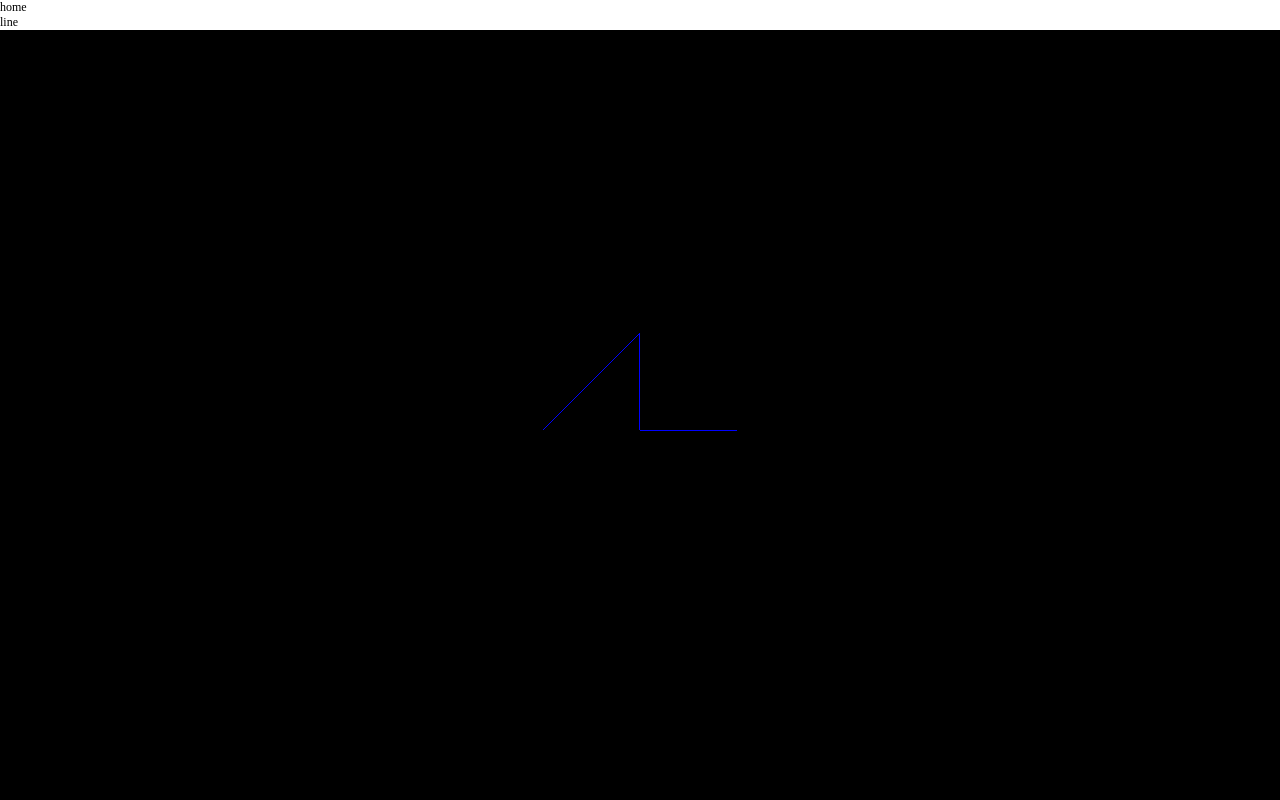
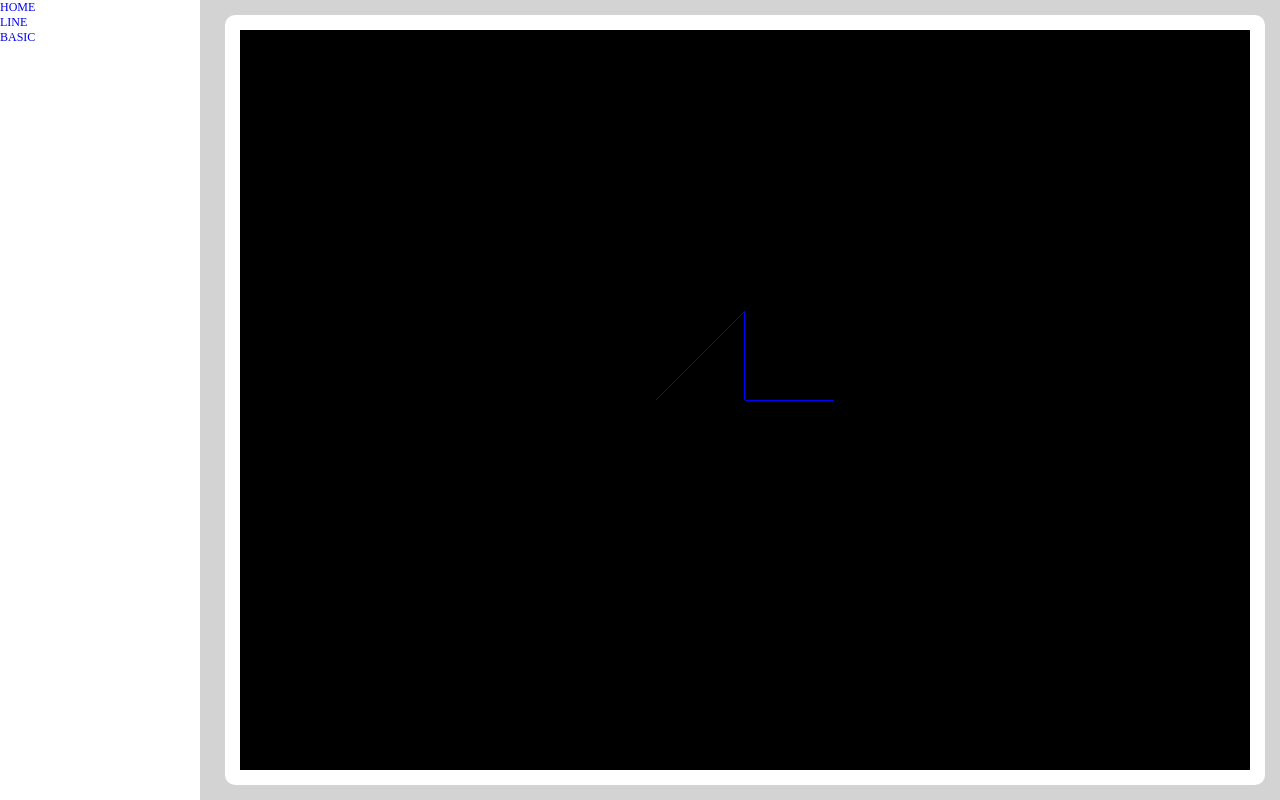
Before and after one commit to yueqjGithub/threeMission, a React (Vite) app: page /line in a window 1280 px wide. Shown: the top 800 px of the page. Built offline with nearby package versions, Linux system fonts and the light colour scheme; sample sign-in values are in the browser's storage.

Commit message:
卷了一点点

```diff
--- /dev/null
+++ b/src/layout/layout.module.scss
@@ -0,0 +1,14 @@
+.menuContainer {
+  width: 200px;
+}
+.contentContainer {
+  background: lightgrey;
+  padding: 15px 15px 15px 25px;
+  .contentOutlet {
+    background: white;
+    padding: 15px;
+    border-radius: 10px;
+    height: 100%;
+    overflow-y: scroll;
+  }
+}
--- /dev/null
+++ b/src/layout/pageLayout.tsx
@@ -0,0 +1,34 @@
+import { useEffect } from "react"
+import { Link, Outlet, useLocation, useNavigate } from "react-router-dom"
+import styles from './layout.module.scss'
+const PageLayout = () => {
+  const location = useLocation()
+  const navigate = useNavigate()
+  const { pathname } = location
+  useEffect(() => {
+    const token = localStorage.getItem('token')
+    if (!token && pathname !== '/login') {
+      navigate('/login', {
+        replace: true
+      })
+    }
+  }, [pathname])
+  return (
+    <div className="pageContainer flex-row flex-jst-btw flex-ali-center">
+      <div className={`${styles.menuContainer} full-height`}>
+        <ul>
+          <li><Link to={'/home'}>HOME</Link></li>
+          <li><Link to={'/line'}>LINE</Link></li>
+          <li><Link to={'/basic'}>BASIC</Link></li>
+        </ul>
+      </div>
+      <div className={`${styles.contentContainer} flex-1 full-height`}>
+        <div className={styles.contentOutlet}>
+        <Outlet></Outlet>
+        </div>
+      </div>
+    </div>
+  )
+}
+
+export default PageLayout
--- a/src/main.tsx
+++ b/src/main.tsx
@@ -3,7 +3,5 @@ import ReactDOM from 'react-dom/client'
 import App from './App'
 import './styles/global.scss'
 ReactDOM.createRoot(document.getElementById('root') as HTMLElement).render(
-  <React.StrictMode>
-    <App />
-  </React.StrictMode>,
+  <App />,
 )
--- /dev/null
+++ b/src/pages/Basic/index.tsx
@@ -0,0 +1,10 @@
+import { useRef } from "react"
+
+const BasicPage = () => {
+  const ref = useRef<HTMLDivElement>(null)
+  return (
+    <div className="full-width full-height" ref={ref}></div>
+  )
+}
+
+export default BasicPage
--- a/src/pages/Home/index.tsx
+++ b/src/pages/Home/index.tsx
@@ -2,10 +2,16 @@ import { useEffect, useRef } from 'react';
 import { BoxGeometry, Mesh, MeshBasicMaterial, PerspectiveCamera, Scene, WebGLRenderer } from 'three';
 const Home = () => {
   const ref = useRef<HTMLDivElement>(null)
+
+
+  useEffect(() => {
+    if (ref.current) {
       const scene = new Scene()
-  const camera = new PerspectiveCamera(75, window.innerWidth / window.innerHeight, 0.1, 1000)
+      const w = ref.current.clientWidth
+      const h = ref.current.clientHeight
+      const camera = new PerspectiveCamera(75, w / h, 0.1, 1000)
       const render = new WebGLRenderer()
-  render.setSize(window.innerWidth, window.innerHeight)
+      render.setSize(w, h)
 
       const geometry = new BoxGeometry( 1, 1, 1 );
       const material = new MeshBasicMaterial( { color: 0x00ff00 } );
@@ -20,15 +26,13 @@ const Home = () => {
         cube.rotation.y += 0.01;
         render.render( scene, camera );
       }
-
-  useEffect(() => {
-    if (ref.current) {
+      debugger
       ref.current.appendChild(render.domElement)
       animate()
     }
-  }, [ref.current])
+  }, [])
   return (
-    <div className="pageContainer" ref={ref}>
+    <div className="full-width full-height" ref={ref}>
 
     </div>
   )
--- a/src/pages/Line/index.tsx
+++ b/src/pages/Line/index.tsx
@@ -6,10 +6,12 @@ const LinePage = () => {
   useEffect(() => {
     if (ref.current) {
       const renderer = new THREE.WebGLRenderer();
-      renderer.setSize( window.innerWidth, window.innerHeight );
+      const w = ref.current.clientWidth
+      const h = ref.current.clientHeight
+      renderer.setSize( w, h );
 
 
-      const camera = new THREE.PerspectiveCamera( 45, window.innerWidth / window.innerHeight, 1, 500 );
+      const camera = new THREE.PerspectiveCamera( 45, w / h, 1, 500 );
       camera.position.set( 0, 0, 100 );
       camera.lookAt( 0, 0, 0 );
 
@@ -30,7 +32,7 @@ const LinePage = () => {
     }
   }, [ref])
   return (
-    <div ref={ref}></div>
+    <div ref={ref} className="full-width full-height"></div>
   )
 }
 
--- /dev/null
+++ b/src/pages/Login/index.tsx
@@ -0,0 +1,17 @@
+import { useNavigate } from "react-router";
+
+const LoginPage = () => {
+  const navigate = useNavigate()
+  const loginHandler = () => {
+    const token = Math.random().toString(16)
+    localStorage.setItem('token', token)
+    navigate('/')
+  }
+  return (
+    <div>
+      <button onClick={() => loginHandler()}>登录</button>
+    </div>
+  );
+};
+
+export default LoginPage
--- a/src/route/index.tsx
+++ b/src/route/index.tsx
@@ -1,38 +1,46 @@
 import { RouteObject, useRoutes, useNavigate } from "react-router";
 import Home from "../pages/Home";
 import LinePage from "../pages/Line";
-
-// 这其实是个layout
+import LoginPage from "../pages/Login";
+import PageLayout from "../layout/pageLayout";
+import Basic from "../pages/Basic";
 const routeList: RouteObject[] = [
   {
-    path: '/',
-    element: <Home />,
+    path: '/login',
+    element: <LoginPage />
   },
   {
-    path: '/line',
-    element: <LinePage></LinePage>
+    path: '/',
+    element: <PageLayout></PageLayout>,
+    children: [
+      {
+        path: 'home',
+        element: <Home />,
+      },
+      {
+        path: 'line',
+        element: <LinePage />
+      },
+      {
+        path: 'basic',
+        element: <Basic></Basic>
+      },
+      {
+        index: true,
+        element: <>THIS IS DEFAULT CONTENT</>
+      }
+    ]
+  },
+  {
+    path: '*',
+    element: <>THIS IS 404 PAGE</>
   }
 ]
 
+
 const RouteWarpper = () => {
   const Wrapper = useRoutes(routeList)
-  const navigate = useNavigate()
-  const to = (path: string) => {
-    navigate(path)
-  }
-  return (
-    <>
-      <div className="pageContainer flex-row flex-jst-start flex-ali-start">
-        <div className="menu">
-          <ul>
-            <li onClick={() => to('/')}>home</li>
-            <li onClick={() => to('/line')}>line</li>
-          </ul>
-        </div>
-        <div className="flex-1">{Wrapper}</div>
-      </div>
-    </>
-  )
+  return Wrapper
 }
 
 export default RouteWarpper
--- a/src/styles/global.scss
+++ b/src/styles/global.scss
@@ -3,6 +3,7 @@
   padding: 0;
   text-decoration: none;
   list-style-type: none;
+  box-sizing: border-box;
 }
 html {
   font-size: 625%;
@@ -10,3 +11,96 @@ html {
 body {
   font-size: .12rem;
 }
+.flex-row {
+  display: flex;
+  flex-direction: row;
+}
+
+.flex-row-reverse {
+  display: flex;
+  flex-direction: row-reverse;
+}
+
+.flex-col {
+  display: flex;
+  flex-direction: column;
+}
+
+.flex-col-reverse {
+  display: flex;
+  flex-direction: column-reverse;
+}
+
+.flex-jst-start {
+  justify-content: flex-start;
+}
+
+.flex-jst-end {
+  justify-content: flex-end;
+}
+
+.flex-jst-center {
+  justify-content: center;
+}
+
+.flex-jst-btw {
+  justify-content: space-between;
+}
+
+.flex-jst-ard {
+  justify-content: space-around;
+}
+
+.flex-ali-start {
+  align-items: flex-start;
+}
+
+.flex-ali-end {
+  align-items: flex-end;
+}
+
+.flex-ali-center {
+  align-items: center;
+}
+
+.flex-ali-base {
+  align-items: baseline;
+}
+
+.flex-ali-stretch {
+  align-items: stretch;
+}
+
+.self-stretch {
+  align-self: stretch;
+}
+
+.flex-1 {
+  flex: 1;
+}
+
+.flex-2 {
+  flex: 2;
+}
+
+.flex-3 {
+  flex: 3;
+}
+
+.flex-4 {
+  flex: 4;
+}
+
+.flex-wrap {
+  flex-wrap: wrap;
+}
+
+.flex-nowrap {
+  flex-wrap: nowrap;
+}
+.full-width {
+  width: 100%;
+}
+.full-height {
+  height: 100%;
+}
```
Lines whose indentation alone changed are shown as unchanged.
